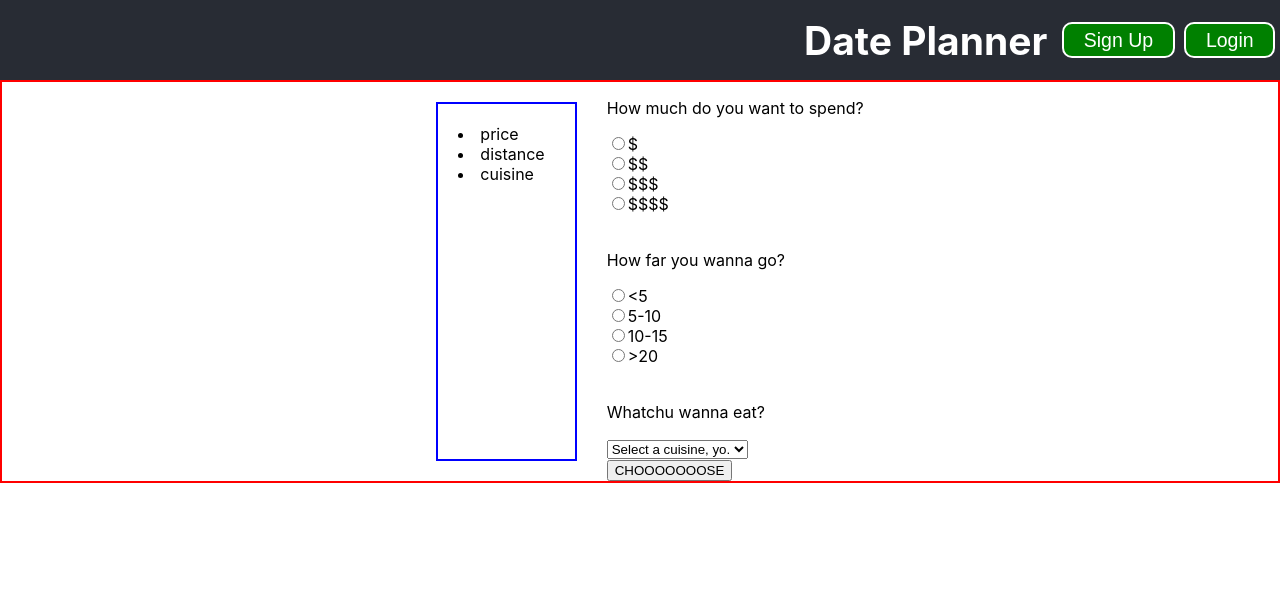
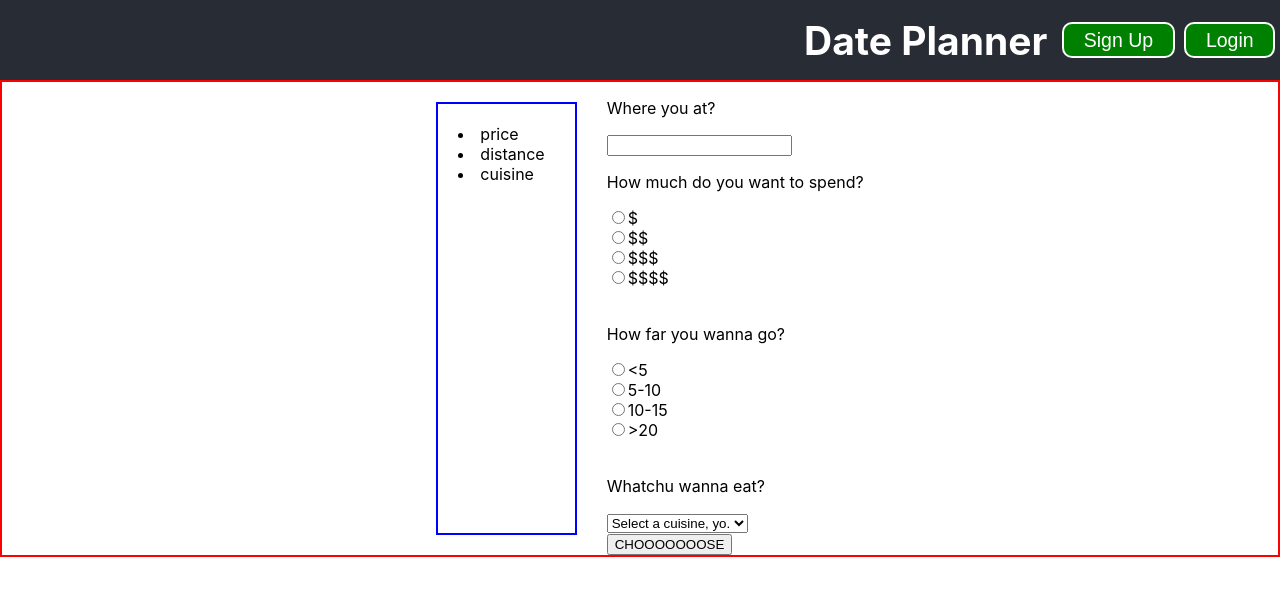
Before and after one commit to Almighty-Mose/date-planner, a React (Create React App) app in the folder client/: page / in a window 1280 px wide. Shown: the top 596 px of the page. Built offline with nearby package versions, Linux system fonts and the light colour scheme.

Commit message:
Create location question for quiz

```diff
--- a/client/src/components/Quiz.js
+++ b/client/src/components/Quiz.js
@@ -8,6 +8,7 @@ class Quiz extends Component {
     super();
 
     this.state = {
+      location: '',
       price: '',
       distance: '',
       cuisine: '',
@@ -25,16 +26,27 @@ class Quiz extends Component {
 
   handleSubmit(event) {
     event.preventDefault();
-    const { price, distance, cuisine } = this.state;
-    alert(`You chose ${price}, ${distance} and ${cuisine}`);
+    const { location, price, distance, cuisine } = this.state;
+    alert(`You chose ${location}, ${price}, ${distance} and ${cuisine}`);
   }
 
+  // TODO: We could probably abstract the RadioGroup again.
   render() {
-    const { price, distance, cuisine } = this.state;
+    const { location, price, distance, cuisine } = this.state;
     const { questions } = this.props;
     return (
       <div>
         <form onSubmit={this.handleSubmit}>
+          <p>Where you at?</p>
+          <label htmlFor="location">
+            <input
+              type="text"
+              name="location"
+              value={location}
+              onChange={this.handleChange}
+            />
+          </label>
+
           <RadioGroup
             handleChange={this.handleChange}
             stateValue={price}
--- a/client/src/components/Select.js
+++ b/client/src/components/Select.js
@@ -6,7 +6,7 @@ const Select = props => {
   return (
     <>
       <p>{question.ask}</p>
-      <select name="stateValue" value={stateValue} onChange={handleChange}>
+      <select name="cuisine" value={stateValue} onChange={handleChange}>
         <option value="" disabled>
           Select a cuisine, yo.
         </option>
```
Also changed, not shown: 1 other file (tests, documents, lock files or other folders).
